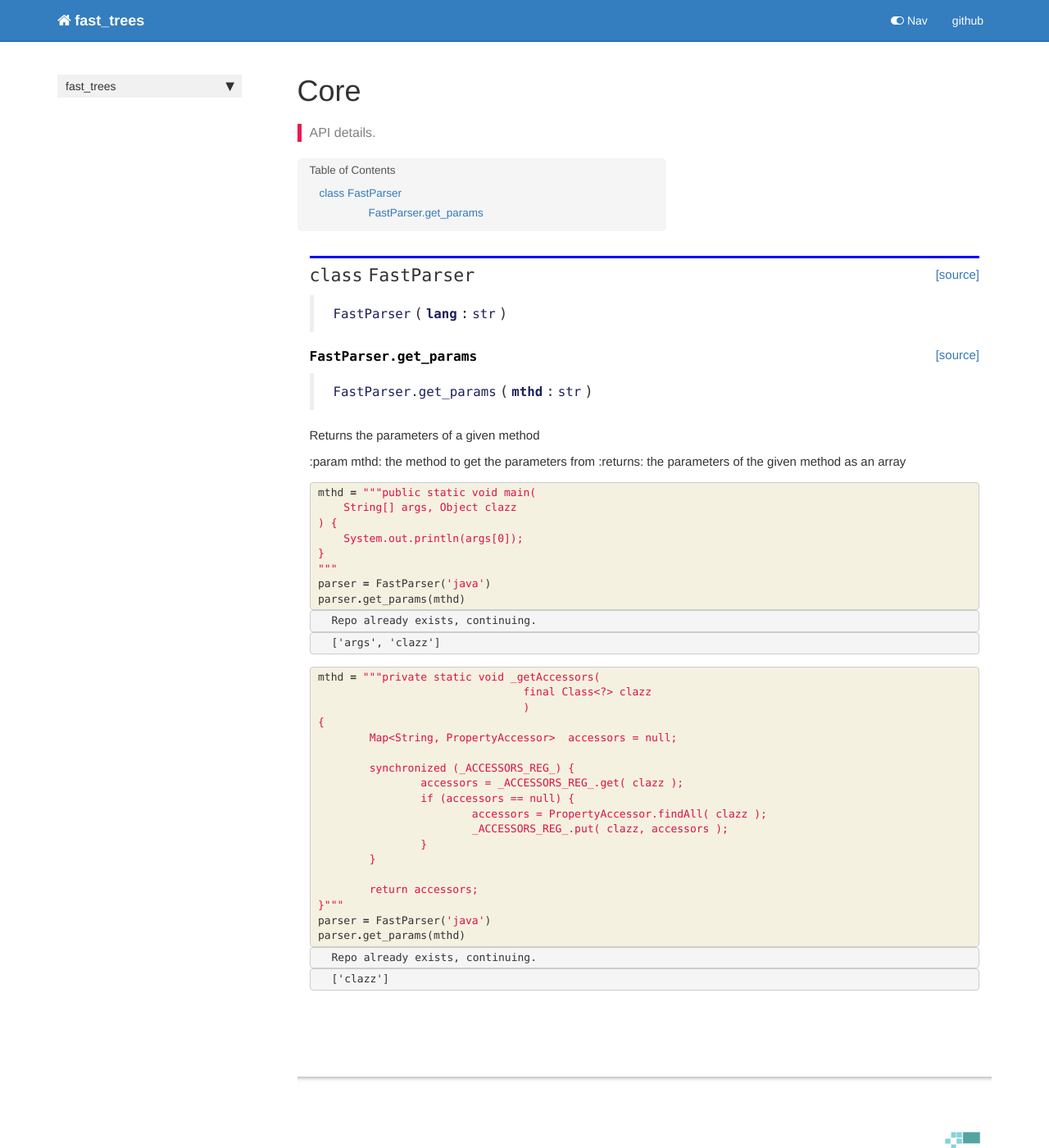
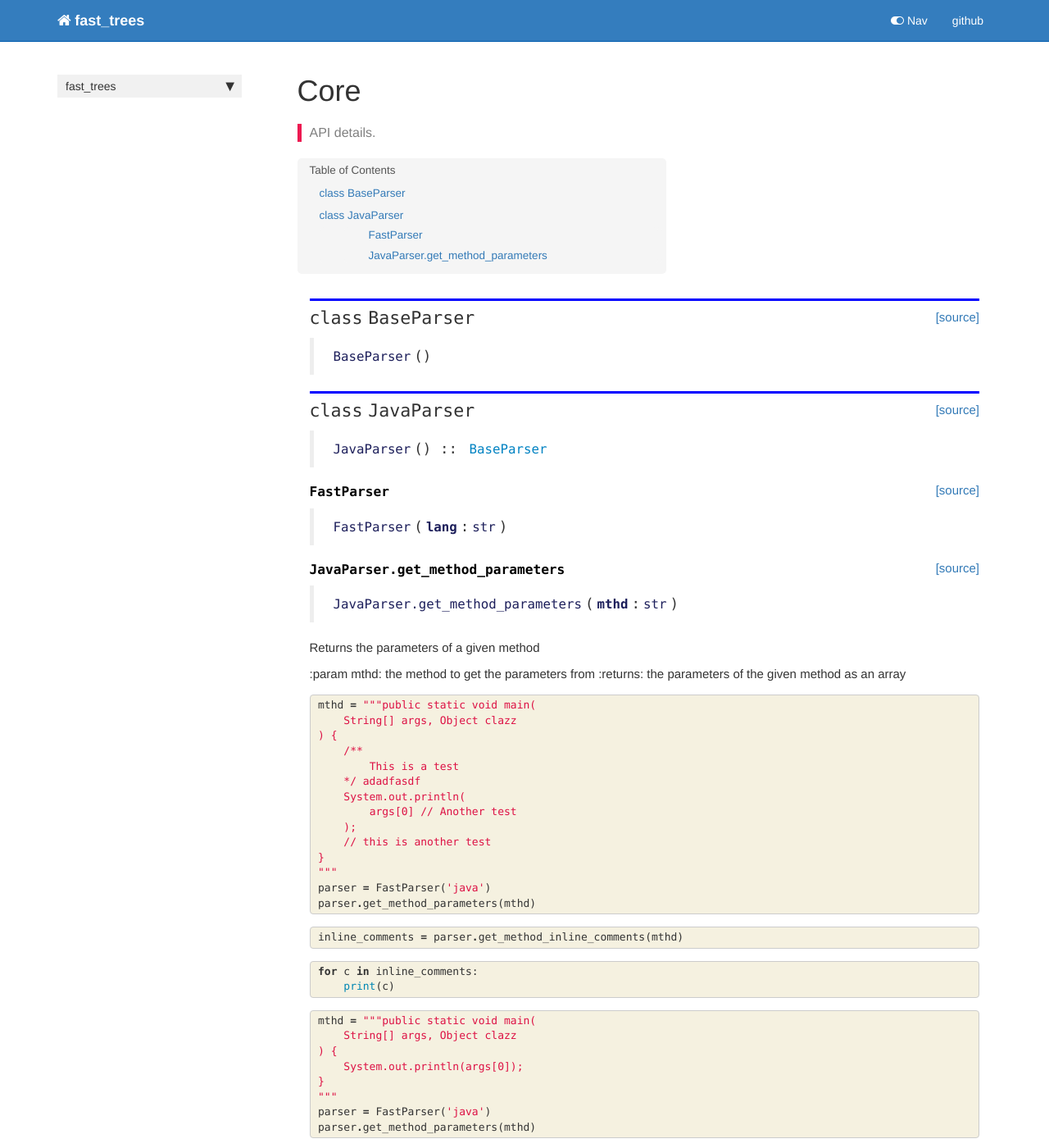
Before and after one commit to ncoop57/fast_trees, a Jekyll site: the page built from docs/core.html, in a window 1280 px wide and 1400 px high. Shown: the whole window at 82% size. Built offline with Jekyll 4.4.1, drawn with Linux system fonts in a browser that asks for light colours; nearby versions of some CDN libraries; comment, search, counter and statistics services are not loaded; some of the changed text lies outside the part shown.

Commit message:
Update settings, lib, and docs

```diff
--- a/docs/_data/sidebars/home_sidebar.yml
+++ b/docs/_data/sidebars/home_sidebar.yml
@@ -12,6 +12,9 @@ entries:
     - output: web,pdf
       title: Core
       url: /core
+    - output: web,pdf
+      title: Queries
+      url: /queries
     output: web
     title: fast_trees
   output: web
--- a/docs/core.html
+++ b/docs/core.html
@@ -53,7 +53,69 @@ nb_path: "nbs/00_core.ipynb"
 
 
 <div class="output_markdown rendered_html output_subarea ">
-<h2 id="FastParser" class="doc_header"><code>class</code> <code>FastParser</code><a href="https://github.com/ncoop57/fast_trees/tree/main/fast_trees/core.py#L14" class="source_link" style="float:right">[source]</a></h2><blockquote><p><code>FastParser</code>(<strong><code>lang</code></strong>:<code>str</code>)</p>
+<h2 id="BaseParser" class="doc_header"><code>class</code> <code>BaseParser</code><a href="https://github.com/ncoop57/fast_trees/tree/main/fast_trees/core.py#L15" class="source_link" style="float:right">[source]</a></h2><blockquote><p><code>BaseParser</code>()</p>
+</blockquote>
+
+</div>
+
+</div>
+
+</div>
+</div>
+
+</div>
+    {% endraw %}
+
+    {% raw %}
+
+<div class="cell border-box-sizing code_cell rendered">
+
+</div>
+    {% endraw %}
+
+    {% raw %}
+
+<div class="cell border-box-sizing code_cell rendered">
+
+<div class="output_wrapper">
+<div class="output">
+
+<div class="output_area">
+
+
+<div class="output_markdown rendered_html output_subarea ">
+<h2 id="JavaParser" class="doc_header"><code>class</code> <code>JavaParser</code><a href="https://github.com/ncoop57/fast_trees/tree/main/fast_trees/core.py#L40" class="source_link" style="float:right">[source]</a></h2><blockquote><p><code>JavaParser</code>() :: <a href="/fast_trees/core#BaseParser"><code>BaseParser</code></a></p>
+</blockquote>
+
+</div>
+
+</div>
+
+</div>
+</div>
+
+</div>
+    {% endraw %}
+
+    {% raw %}
+
+<div class="cell border-box-sizing code_cell rendered">
+
+</div>
+    {% endraw %}
+
+    {% raw %}
+
+<div class="cell border-box-sizing code_cell rendered">
+
+<div class="output_wrapper">
+<div class="output">
+
+<div class="output_area">
+
+
+<div class="output_markdown rendered_html output_subarea ">
+<h4 id="FastParser" class="doc_header"><code>FastParser</code><a href="https://github.com/ncoop57/fast_trees/tree/main/fast_trees/core.py#L91" class="source_link" style="float:right">[source]</a></h4><blockquote><p><code>FastParser</code>(<strong><code>lang</code></strong>:<code>str</code>)</p>
 </blockquote>
 
 </div>
@@ -77,7 +139,7 @@ nb_path: "nbs/00_core.ipynb"
 
 
 <div class="output_markdown rendered_html output_subarea ">
-<h4 id="FastParser.get_params" class="doc_header"><code>FastParser.get_params</code><a href="https://github.com/ncoop57/fast_trees/tree/main/fast_trees/core.py#L20" class="source_link" style="float:right">[source]</a></h4><blockquote><p><code>FastParser.get_params</code>(<strong><code>mthd</code></strong>:<code>str</code>)</p>
+<h4 id="JavaParser.get_method_parameters" class="doc_header"><code>JavaParser.get_method_parameters</code><a href="https://github.com/ncoop57/fast_trees/tree/main/fast_trees/core.py#L50" class="source_link" style="float:right">[source]</a></h4><blockquote><p><code>JavaParser.get_method_parameters</code>(<strong><code>mthd</code></strong>:<code>str</code>)</p>
 </blockquote>
 <p>Returns the parameters of a given method</p>
 <p>:param mthd: the method to get the parameters from
@@ -103,38 +165,79 @@ nb_path: "nbs/00_core.ipynb"
 <div class=" highlight hl-ipython3"><pre><span></span><span class="n">mthd</span> <span class="o">=</span> <span class="s2">&quot;&quot;&quot;public static void main(</span>
 <span class="s2">    String[] args, Object clazz</span>
 <span class="s2">) {</span>
-<span class="s2">    System.out.println(args[0]);</span>
+<span class="s2">    /**</span>
+<span class="s2">        This is a test</span>
+<span class="s2">    */ adadfasdf</span>
+<span class="s2">    System.out.println(</span>
+<span class="s2">        args[0] // Another test</span>
+<span class="s2">    );</span>
+<span class="s2">    // this is another test</span>
 <span class="s2">}</span>
 <span class="s2">&quot;&quot;&quot;</span>
 <span class="n">parser</span> <span class="o">=</span> <span class="n">FastParser</span><span class="p">(</span><span class="s1">&#39;java&#39;</span><span class="p">)</span>
-<span class="n">parser</span><span class="o">.</span><span class="n">get_params</span><span class="p">(</span><span class="n">mthd</span><span class="p">)</span>
+<span class="n">parser</span><span class="o">.</span><span class="n">get_method_parameters</span><span class="p">(</span><span class="n">mthd</span><span class="p">)</span>
 </pre></div>
 
     </div>
 </div>
 </div>
 
-<div class="output_wrapper">
-<div class="output">
+</div>
+    {% endraw %}
 
-<div class="output_area">
+    {% raw %}
 
-<div class="output_subarea output_stream output_stdout output_text">
-<pre>Repo already exists, continuing.
-</pre>
+<div class="cell border-box-sizing code_cell rendered">
+<div class="input">
+
+<div class="inner_cell">
+    <div class="input_area">
+<div class=" highlight hl-ipython3"><pre><span></span><span class="n">inline_comments</span> <span class="o">=</span> <span class="n">parser</span><span class="o">.</span><span class="n">get_method_inline_comments</span><span class="p">(</span><span class="n">mthd</span><span class="p">)</span>
+</pre></div>
+
+    </div>
 </div>
 </div>
 
-<div class="output_area">
+</div>
+    {% endraw %}
 
+    {% raw %}
 
+<div class="cell border-box-sizing code_cell rendered">
+<div class="input">
 
-<div class="output_text output_subarea output_execute_result">
-<pre>[&#39;args&#39;, &#39;clazz&#39;]</pre>
+<div class="inner_cell">
+    <div class="input_area">
+<div class=" highlight hl-ipython3"><pre><span></span><span class="k">for</span> <span class="n">c</span> <span class="ow">in</span> <span class="n">inline_comments</span><span class="p">:</span>
+    <span class="nb">print</span><span class="p">(</span><span class="n">c</span><span class="p">)</span>
+</pre></div>
+
+    </div>
+</div>
 </div>
 
 </div>
+    {% endraw %}
 
+    {% raw %}
+
+<div class="cell border-box-sizing code_cell rendered">
+<div class="input">
+
+<div class="inner_cell">
+    <div class="input_area">
+<div class=" highlight hl-ipython3"><pre><span></span><span class="n">mthd</span> <span class="o">=</span> <span class="s2">&quot;&quot;&quot;public static void main(</span>
+<span class="s2">    String[] args, Object clazz</span>
+<span class="s2">) {</span>
+<span class="s2">    System.out.println(args[0]);</span>
+<span class="s2">}</span>
+<span class="s2">&quot;&quot;&quot;</span>
+<span class="n">parser</span> <span class="o">=</span> <span class="n">FastParser</span><span class="p">(</span><span class="s1">&#39;java&#39;</span><span class="p">)</span>
+<span class="n">parser</span><span class="o">.</span><span class="n">get_method_parameters</span><span class="p">(</span><span class="n">mthd</span><span class="p">)</span>
+</pre></div>
+
+    </div>
 </div>
 </div>
 
@@ -165,34 +268,10 @@ nb_path: "nbs/00_core.ipynb"
 <span class="s2">	return accessors;</span>
 <span class="s2">}&quot;&quot;&quot;</span>
 <span class="n">parser</span> <span class="o">=</span> <span class="n">FastParser</span><span class="p">(</span><span class="s1">&#39;java&#39;</span><span class="p">)</span>
-<span class="n">parser</span><span class="o">.</span><span class="n">get_params</span><span class="p">(</span><span class="n">mthd</span><span class="p">)</span>
+<span class="n">parser</span><span class="o">.</span><span class="n">get_method_parameters</span><span class="p">(</span><span class="n">mthd</span><span class="p">)</span>
 </pre></div>
 
     </div>
-</div>
-</div>
-
-<div class="output_wrapper">
-<div class="output">
-
-<div class="output_area">
-
-<div class="output_subarea output_stream output_stdout output_text">
-<pre>Repo already exists, continuing.
-</pre>
-</div>
-</div>
-
-<div class="output_area">
-
-
-
-<div class="output_text output_subarea output_execute_result">
-<pre>[&#39;clazz&#39;]</pre>
-</div>
-
-</div>
-
 </div>
 </div>
 
--- a/docs/sidebar.json
+++ b/docs/sidebar.json
@@ -1,6 +1,7 @@
 {
   "fast_trees": {
     "Overview": "/",
-    "Core": "/core"
+    "Core": "/core",
+    "Queries": "/queries"
   }
 }
--- a/fast_trees/__init__.py
+++ b/fast_trees/__init__.py
@@ -1 +1 @@
-__version__ = "0.0.2"
+__version__ = "0.0.3"
```
Also changed, not shown: docs/index.html (+44 -5 lines), docs/queries.html (added, +62 -0 lines), fast_trees/_nbdev.py (+6 -2 lines), fast_trees/core.py (+71 -39 lines), fast_trees/queries.py (added, +8 -0 lines), README.md, 1 other file.
